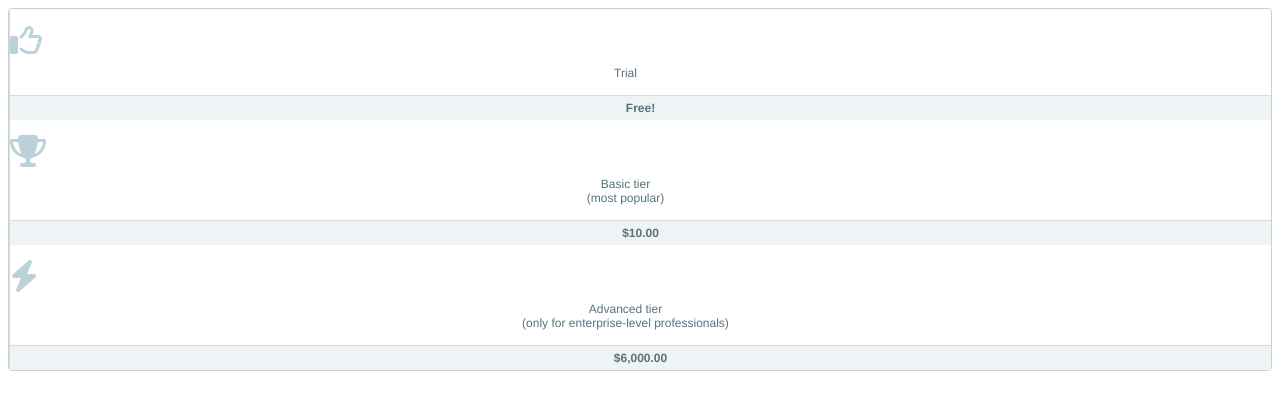
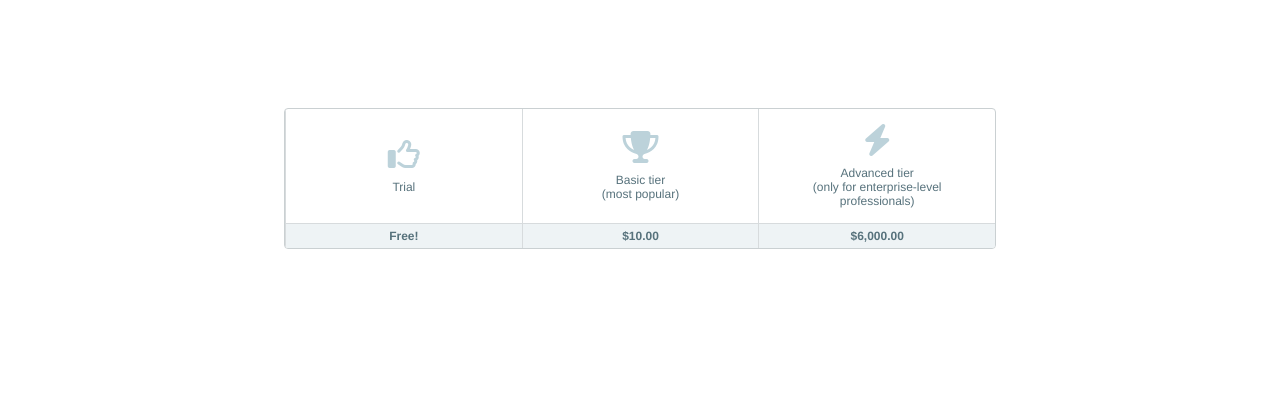
Before and after one commit to Kenzie-Academy-Brasil-Developers/cartas-flexbox-sprint-2-AineMota, a plain HTML site: page index.html in a window 1280 px wide. Drawn offline with Linux system fonts and the light colour scheme.

Commit message:
realizei as edições solicitadas

```diff
--- a/src/cards.css
+++ b/src/cards.css
@@ -5,11 +5,17 @@ html {
     height: 100%;
     background-color: #FFFFFF;
 }
-
+body{
+  display: flex;
+  justify-content: center;
+  align-items: center;
+}
 .icon {color: #BCD2DA;}
 
 .card {
     /* display, flex-direction */
+    display: flex;
+    flex-direction: column;
     border: 1px solid #CAD0D2;
     border-radius: 4px;
     overflow: hidden;
@@ -17,6 +23,10 @@ html {
 
 .card__description {
     /* display, flex-direction, justify-content, align-items */
+    display: flex;
+    flex-direction: column;
+    justify-content: center;
+    align-items: center;
     padding: 15px 0;
 }
 
@@ -41,15 +51,20 @@ html {
 
 .cardGroup {
     /* display */
-
+    display: flex;
     border: 1px solid #CAD0D2;
     border-radius: 4px;
     overflow: hidden;
+    margin-top: 100px;
+    width: 90vw;
+    max-width: 320px;
+
   }
 
     .cardGroup__card {
       /* flex-grow, flex-shrink, flex-basis */
-
+      flex-grow: 1;
+      flex-basis: 30%;
       border: none;
       border-radius: 0;
     }
@@ -60,4 +75,13 @@ html {
 
     .cardGroup__cardDescription {
       /* flex-grow, flex-shrink, flex-basis */
+      flex-grow: 1 ;
     }
+
+    @media screen and (min-width: 710px){
+
+      .cardGroup{
+        max-width: 710px;
+        width: 70vw;
+      }
+    }
```
